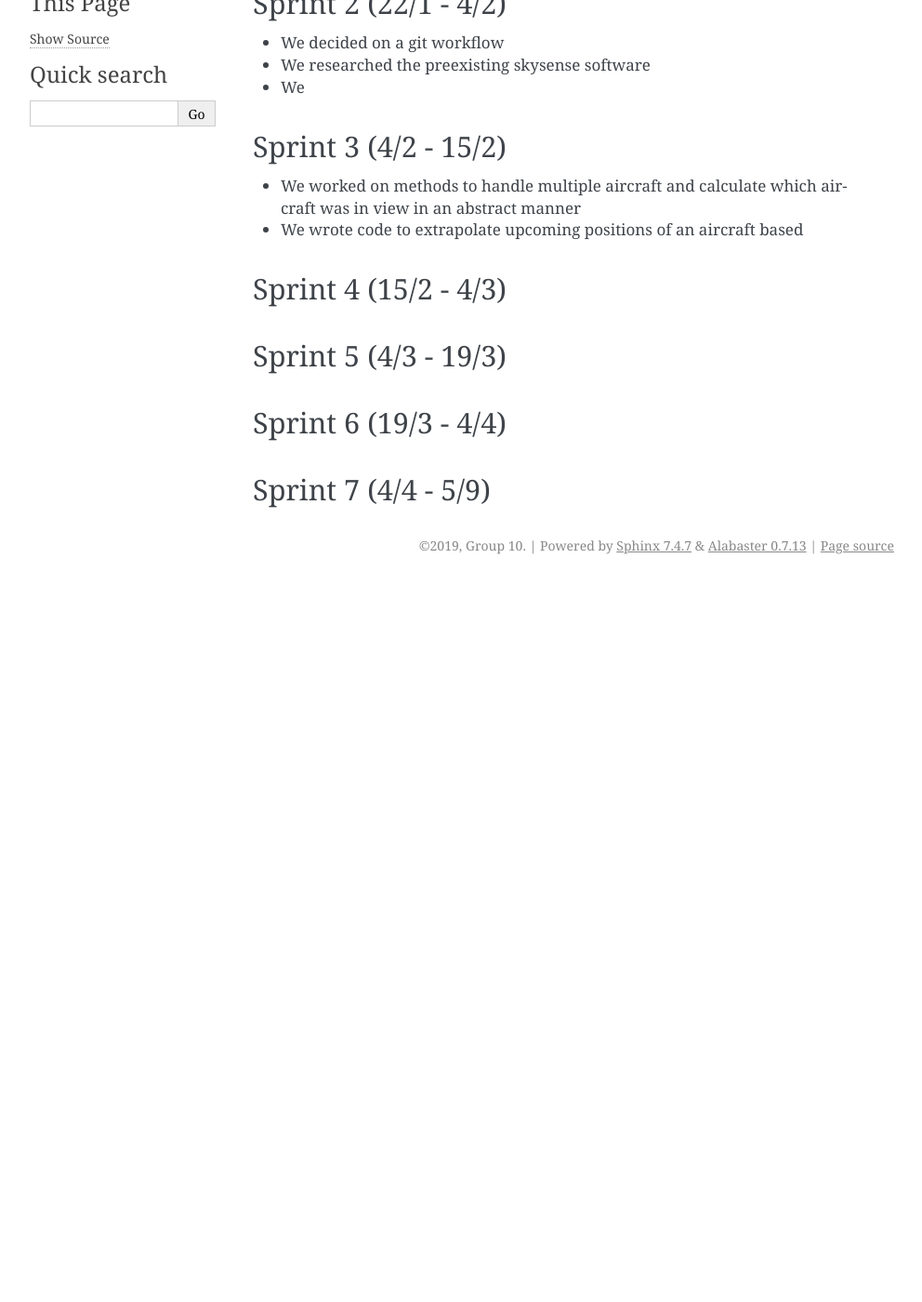
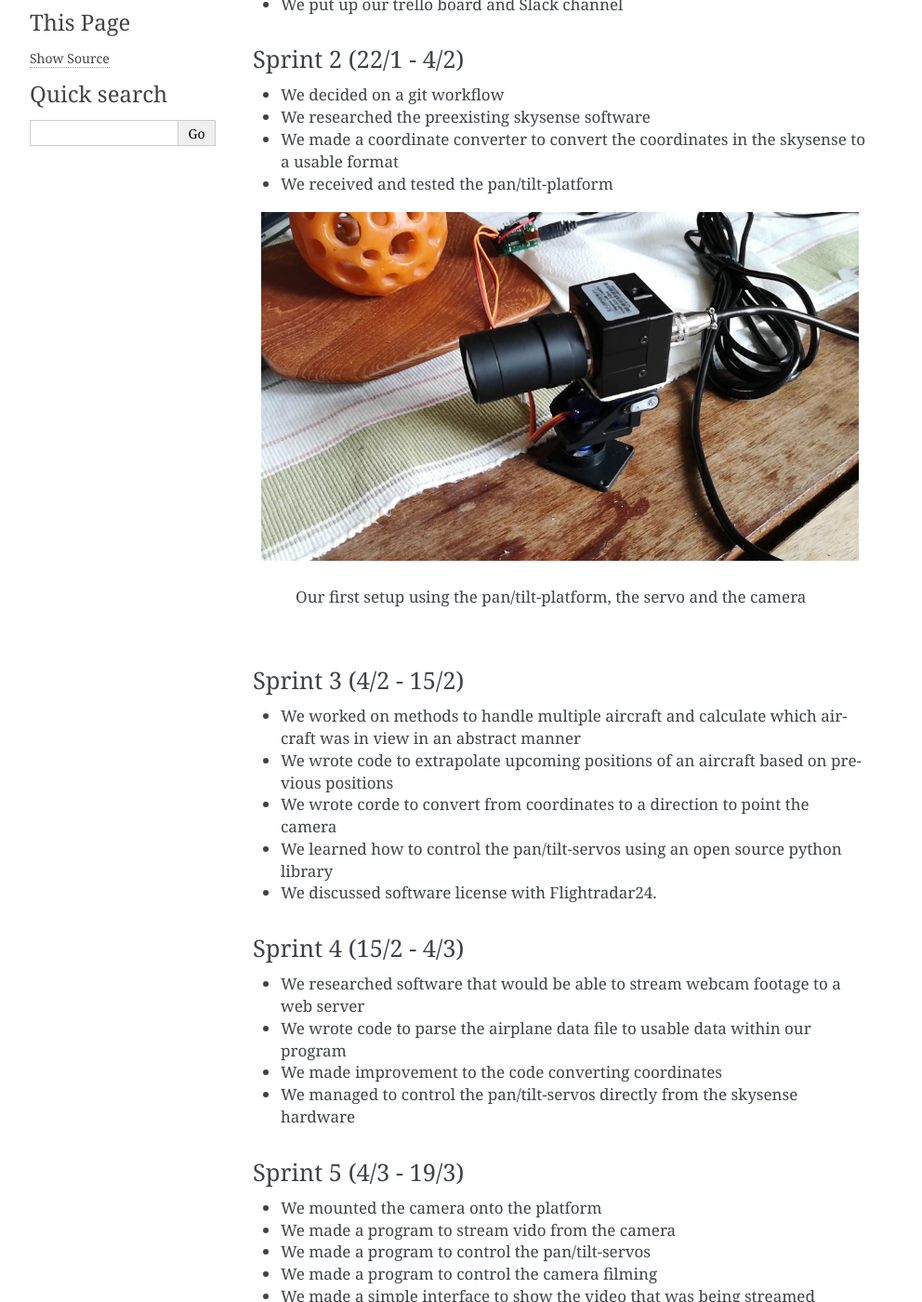
Before and after one commit to aathn/mvk18, a Sphinx documentation site: the page built from docs/source/development.rst, in a window 1280 px wide and 1400 px high, scrolled down 287 px. Shown: the whole window at 93% size, without its empty margins (148-1140 px from the left). Built offline with Sphinx 7.4.7, drawn with Linux system fonts in a browser that asks for light colours; formulas are drawn with MathJax 3; before the commit the page ends 913 px from its top, so only the background shows below that; some of the changed text lies outside the part shown.

Commit message:
Add more info about our development

```diff
--- a/docs/source/development.rst
+++ b/docs/source/development.rst
@@ -12,21 +16,51 @@ Sprint 2 (22/1 - 4/2)
 --------
 - We decided on a git workflow
 - We researched the preexisting skysense software
-- We
+- We made a coordinate converter to convert the coordinates in the skysense to a usable format
+- We received and tested the pan/tilt-platform
+
+.. figure:: ../resources/camera2.jpg
+
+   Our first setup using the pan/tilt-platform, the servo and the camera
 
 Sprint 3 (4/2 - 15/2)
 --------
 - We worked on methods to handle multiple aircraft and calculate which aircraft was in view in an abstract manner
-- We wrote code to extrapolate upcoming positions of an aircraft based
+- We wrote code to extrapolate upcoming positions of an aircraft based on previous positions
+- We wrote corde to convert from coordinates to a direction to point the camera
+- We learned how to control the pan/tilt-servos using an open source python library
+- We discussed software license with Flightradar24.
 
 Sprint 4 (15/2 - 4/3)
 --------
+- We researched software that would be able to stream webcam footage to a web server
+- We wrote code to parse the airplane data file to usable data within our program
+- We made improvement to the code converting coordinates
+- We managed to control the pan/tilt-servos directly from the skysense hardware
 
 Sprint 5 (4/3 - 19/3)
 --------
+- We mounted the camera onto the platform
+- We made a program to stream vido from the camera
+- We made a program to control the pan/tilt-servos
+- We made a program to control the camera filming
+- We made a simple interface to show the video that was being streamed
+- We wrote tests for all of the finished code
+- We split our program to work in multiple threads
+
+.. figure:: ../resources/setup1.jpg
+
+   Our first functional setup in action filming actual airplanes
+
 
 Sprint 6 (19/3 - 4/4)
 --------
+- We created a basic configuration file which held the directional angle for the camera and the accepted view angles
+- We researched stream services.
 
 Sprint 7 (4/4 - 5/9)
 --------
+- We ordered some new hardware (plattform and servos) in an attempt to get less shaky and more precise video output
+- We installed this new hardware and calibrated the software to work with the new servos
+- We made improvements to the configuration file to include stream settings
+- We implemented a feature to display the aircraft id with the video stream on the web interface
```
Also changed, not shown: other parts of docs/source/development.rst (+4 -0 lines), docs/resources/camera1.jpg (added), docs/resources/camera2.jpg (added), docs/resources/setup1.jpg (added).
